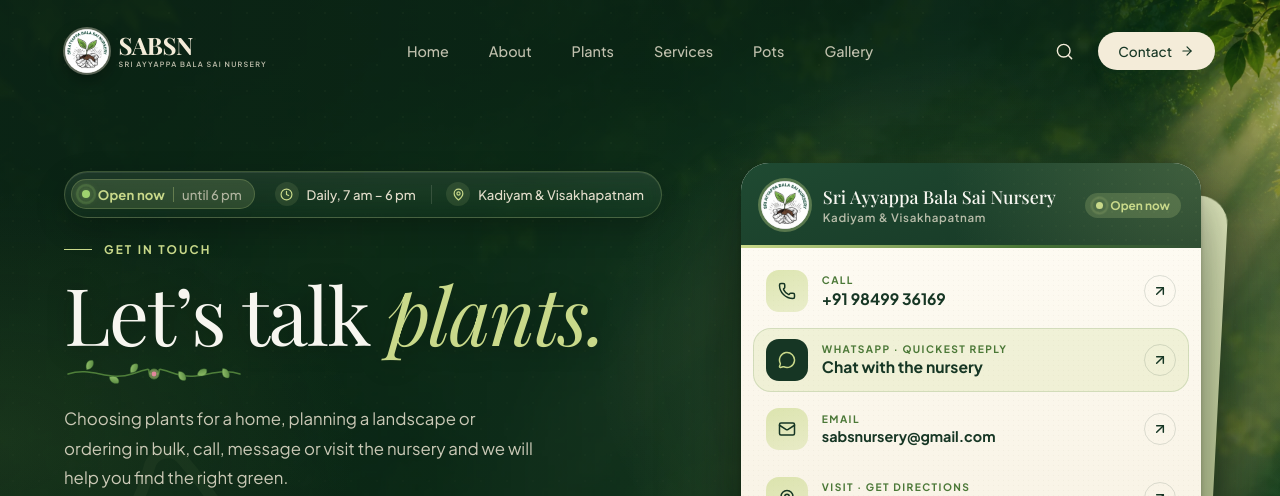
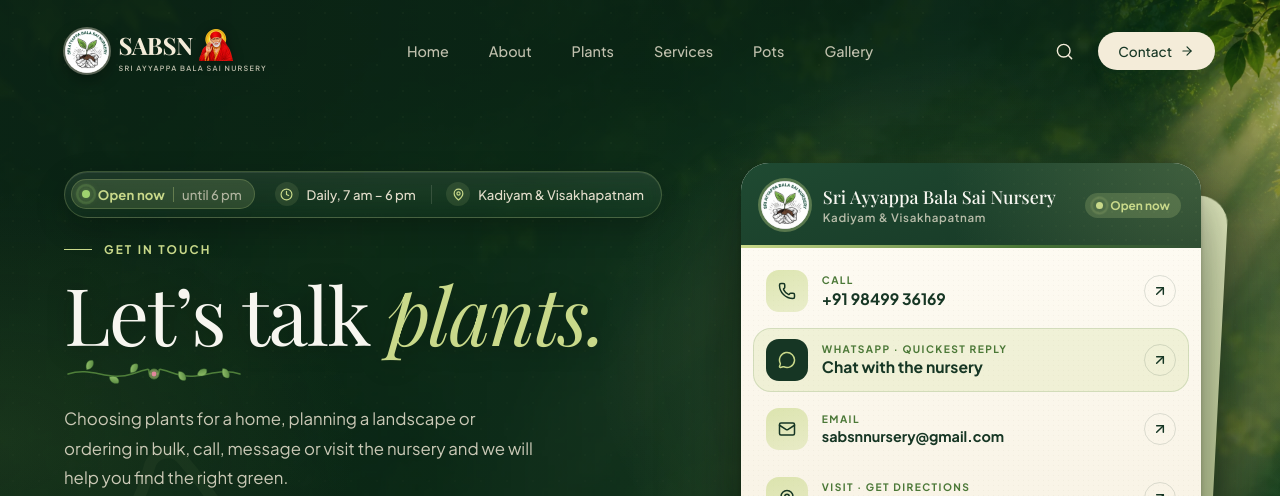
Before and after one commit to Lokesh0018/Plant_Nursery_SABSN, a React (Vite) app: page /contact in a window 1280 px wide. Shown: the top 496 px of the page. Built offline with nearby package versions, Linux system fonts and the light colour scheme.

Commit message:
Added Baba in navbar

```diff
--- a/src/components/home/AboutNursery.jsx
+++ b/src/components/home/AboutNursery.jsx
@@ -177,11 +177,11 @@ export default function AboutNursery() {
                 <span>+91 98499 36169</span>
               </a>
               <a
-                href="mailto:sabsnursery@gmail.com"
+                href="mailto:sabsnnursery@gmail.com"
                 className="about-contact-btn about-contact-btn--secondary"
               >
                 <Mail size={15} />
-                <span>sabsnursery@gmail.com</span>
+                <span>sabsnnursery@gmail.com</span>
               </a>
               <a href="/about/" className="about-contact-btn about-contact-btn--secondary">
                 <span>Read our full story</span>
--- a/src/components/home/Contact.jsx
+++ b/src/components/home/Contact.jsx
@@ -63,7 +63,7 @@ export default function Contact() {
               </a>
             </div>
           </div>
-          <p className="contact-form-note">+91 98499 36169 · +91 94903 78689 · +91 98451 18946 · 0891 459 9555 · sabsnursery@gmail.com</p>
+          <p className="contact-form-note">+91 98499 36169 · +91 94903 78689 · +91 98451 18946 · 0891 459 9555 · sabsnnursery@gmail.com</p>
         </div>
 
       </div>
--- a/src/components/layout/Footer.jsx
+++ b/src/components/layout/Footer.jsx
@@ -173,8 +173,8 @@ export default function Footer() {
                 <Phone size={14} aria-hidden="true" /> {p.label}
               </a>
             ))}
-            <a href="mailto:sabsnursery@gmail.com" className="social-link">
-              <Mail size={14} /> sabsnursery@gmail.com
+            <a href="mailto:sabsnnursery@gmail.com" className="social-link">
+              <Mail size={14} /> sabsnnursery@gmail.com
             </a>
           </div>
 
--- a/src/components/layout/Navbar.css
+++ b/src/components/layout/Navbar.css
@@ -48,19 +48,19 @@
   outline: 2px solid #c9d98a;
   outline-offset: 4px;
 }
-.nav-brand:hover img {
+.nav-brand:hover .nav-logo {
   box-shadow: 0 0 0 2px rgba(201, 217, 138, 0.7), 0 6px 16px rgba(0, 0, 0, 0.35) !important;
 }
 .navbar-container.scrolled .nav-right {
   padding-right: 0.15rem;
 }
-.navbar-container.scrolled .nav-brand-text span:last-child {
+.navbar-container.scrolled .nav-brand-text > .nav-brand-sub {
   display: none;
-}/* tagline hides in the compact pill */ /* Logo settles smaller once the bar is compact */ .navbar-container.scrolled .nav-brand img {
+}/* tagline hides in the compact pill */ /* Logo settles smaller once the bar is compact */ .navbar-container.scrolled .nav-brand .nav-logo {
   width: 36px !important;
   height: 36px !important;
 }
-.nav-brand img {
+.nav-brand .nav-logo {
   transition: width 0.4s cubic-bezier(0.25, 1, 0.5, 1), height 0.4s cubic-bezier(0.25, 1, 0.5, 1), box-shadow 0.3s ease;
 }
 
@@ -333,6 +333,17 @@
   box-shadow: 0 0 0 2px rgba(244, 236, 217, 0.35), 0 6px 16px rgba(0, 0, 0, 0.35);
 }
 .nav-brand-text { display: flex; flex-direction: column; }
+.nav-brand-row { display: flex; align-items: center; gap: 0.35rem; }
+/* blessing image sits right after the name; decorative, so alt="" */
+.nav-blessing {
+  flex: none;
+  width: auto;
+  height: 32px;
+  filter: drop-shadow(0 2px 6px rgba(0, 0, 0, 0.35));
+  transition: height 0.4s cubic-bezier(0.25, 1, 0.5, 1);
+}
+.navbar-container.scrolled .nav-blessing { height: 28px; }
+@media (prefers-reduced-motion: reduce) { .nav-blessing { transition: none; } }
 .nav-brand-name {
   font-family: var(--font-serif);
   font-size: 1.5rem;
--- a/src/components/layout/Navbar.jsx
+++ b/src/components/layout/Navbar.jsx
@@ -138,7 +138,10 @@ export default function Navbar({ page = 'home' }) {
       >
         <img className="nav-logo" src="/images/brand/logo-256.webp" alt="Sri Ayyappa Bala Sai Nursery logo" width="44" height="44" />
         <div className="nav-brand-text">
-          <span className="nav-brand-name">SABSN</span>
+          <div className="nav-brand-row">
+            <span className="nav-brand-name">SABSN</span>
+            <img className="nav-blessing" src="/images/brand/sai-baba.webp" alt="" width="34" height="32" decoding="async" />
+          </div>
           <span className="nav-brand-sub">Sri Ayyappa Bala Sai Nursery</span>
         </div>
       </a>
--- a/src/data/site.js
+++ b/src/data/site.js
@@ -15,7 +15,7 @@ export const BUSINESS = {
     { label: '0891 459 9555', tel: '+918914599555' },
   ],
   whatsapp: '919849936169',
-  email: 'sabsnursery@gmail.com',
+  email: 'sabsnnursery@gmail.com',
   logo: '/images/brand/logo-256.webp',
   // hours as stated on the site today ("Open daily, 7 am – 6 pm"). Not yet confirmed per branch, so the
   // structured data leaves them out until the owner confirms them (see LOCATIONS[].openingHours).
--- a/src/pages/AboutPage.jsx
+++ b/src/pages/AboutPage.jsx
@@ -386,7 +386,7 @@ export default function AboutPage() {
             <ul className="ap-contact-list">
               <li><MapPin size={18} aria-hidden="true" /><span><a href="/plant-nursery-rajahmundry/">Jakkampudi Nagar, Kadiyam, East Godavari – 533125</a><br /><a href="/plant-nursery-visakhapatnam/">Madhurawada, Visakhapatnam – 530048</a></span></li>
               <li><Phone size={18} aria-hidden="true" /><span><a href="tel:+919849936169">98499 36169</a> / <a href="tel:+919490378689">94903 78689</a><br /><a href="tel:+919845118946">98451 18946</a> / <a href="tel:+918914599555">0891 459 9555</a></span></li>
-              <li><Mail size={18} aria-hidden="true" /><a href="mailto:sabsnursery@gmail.com">sabsnursery@gmail.com</a></li>
+              <li><Mail size={18} aria-hidden="true" /><a href="mailto:sabsnnursery@gmail.com">sabsnnursery@gmail.com</a></li>
             </ul>
             <div className="ap-actions">
               <a className="ap-btn ap-btn--light" href={WA_LINK} target="_blank" rel="noopener noreferrer"><MessageCircle size={18} aria-hidden="true" />Enquire on WhatsApp</a>
--- a/src/pages/ContactPage.jsx
+++ b/src/pages/ContactPage.jsx
@@ -16,7 +16,7 @@ const Footer = lazy(() => import('../components/layout/Footer'));
 
 // the nursery's details, as given on the About page and in the footer
 const PHONE_1 = BUSINESS.phones[0];
-const EMAIL = 'sabsnursery@gmail.com';
+const EMAIL = 'sabsnnursery@gmail.com';
 const WA_NUMBER = '919849936169';
 const WA_LINK = `https://wa.me/${WA_NUMBER}?text=${encodeURIComponent('Hello SABSN, I would like to know more about your plants and services.')}`;
 
```
Also changed, not shown: public/images/brand/sai-baba.webp (added).
